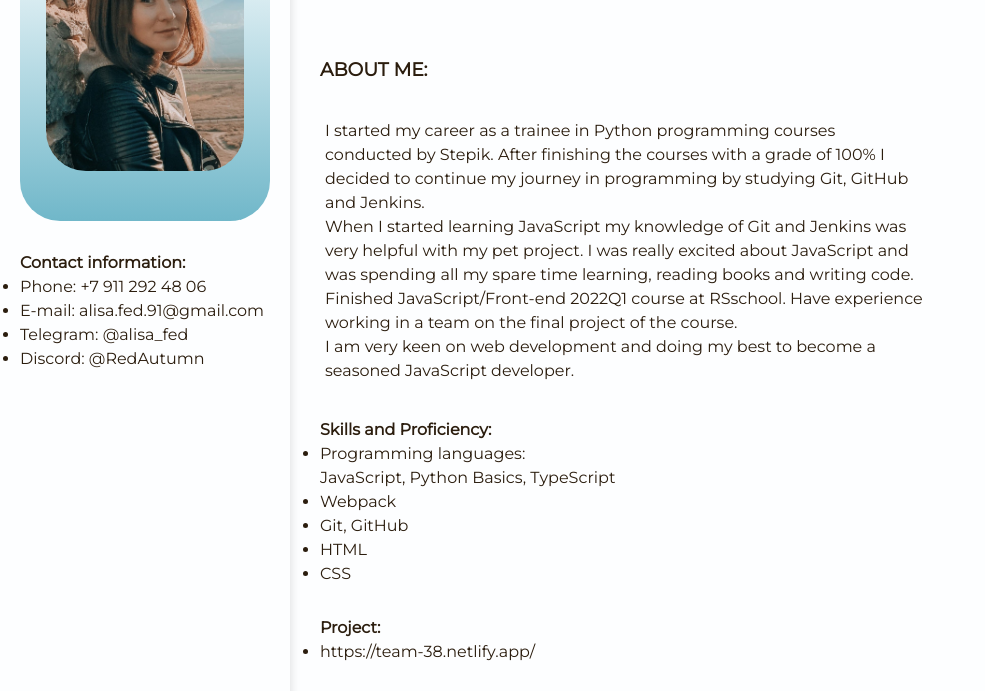
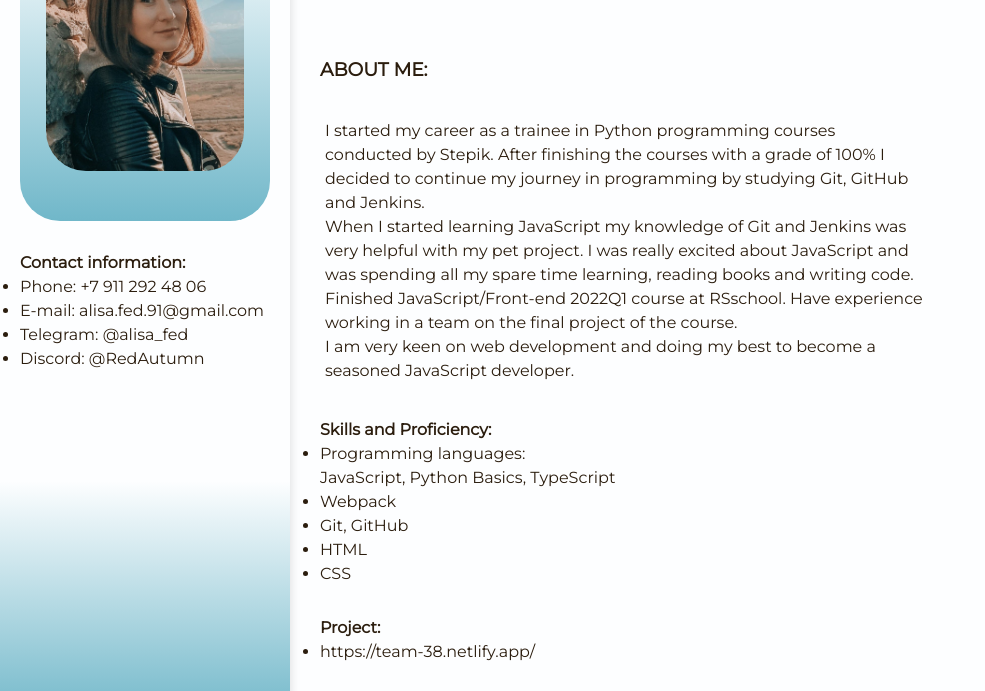
Before and after one commit to AlisaFed/rsschool-cv, a plain HTML site: page index.html in a window 1280 px wide. Shown: the part 79-770 px from the top of the page, without its empty margins (0-985 px from the left). Drawn offline with Linux system fonts and the light colour scheme.

Commit message:
refactor: change style for left section

```diff
--- a/style.css
+++ b/style.css
@@ -95,6 +95,7 @@ main {
     box-shadow: 0px 0px 10px rgba(0, 0, 0, 0.15);
     position: fixed;
     top: 0;
+    background: linear-gradient(#fdfeff 70%, #70b7c9);
 }
 
 .img-box {
```
